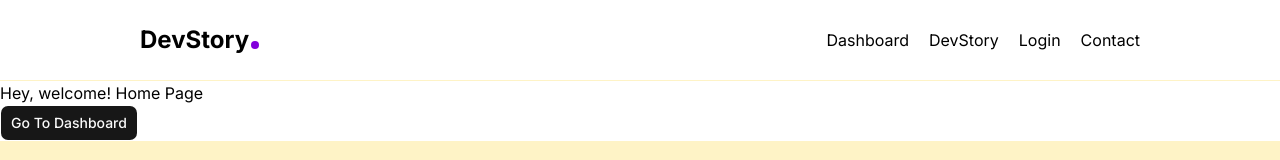
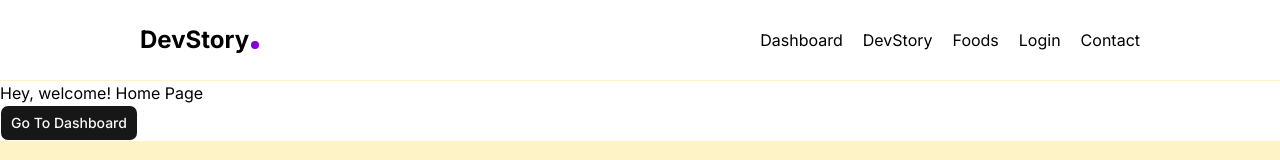
Before and after one commit to githubxiansaiful/dev-story-nextjs, a Next.js app: page / in a window 1280 px wide. Shown: the top 160 px of the page. Built offline with nearby package versions, Linux system fonts and the light colour scheme.

Commit message:
feat: add Foods link to navigation in Header component

```diff
--- a/src/components/layout/Header.tsx
+++ b/src/components/layout/Header.tsx
@@ -17,6 +17,7 @@ export default function Header() {
                     <ul className='flex gap-5'>
                         <Navlinks href="/dashboard">Dashboard</Navlinks>
                         <Navlinks href="/devstory">DevStory</Navlinks>
+                        <Navlinks href="/foods">Foods</Navlinks>
                         <Navlinks href="/Login">Login</Navlinks>
                         <Navlinks href="/contact">Contact</Navlinks>
                     </ul>
```
